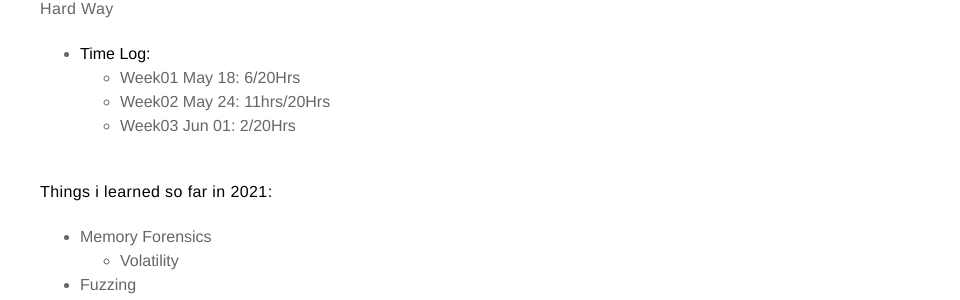
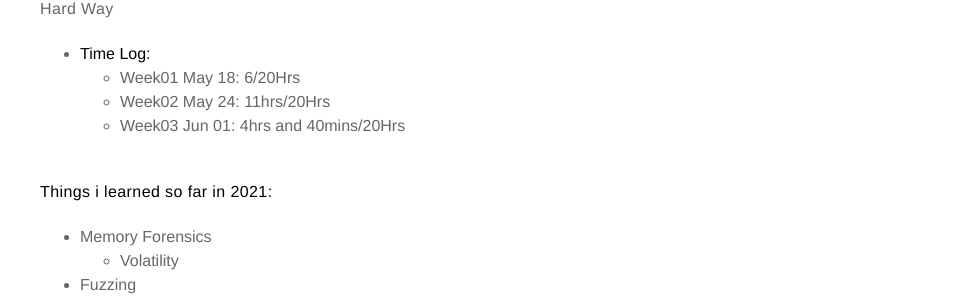
Before and after one commit to MaskedFox/maskedfox.github.io, a Jekyll site: the page built from _posts/2021-05-18-LearningTime2021.md, in a window 1280 px wide. Shown: the part 940-1240 px from the top of the page, without its empty margins (320-1280 px from the left). Built offline with Jekyll 4.4.1, drawn with Linux system fonts in a browser that asks for light colours; comment, search, counter and statistics services are not loaded.

Commit message:
added my time for today

```diff
--- a/_posts/2021-05-18-LearningTime2021.md
+++ b/_posts/2021-05-18-LearningTime2021.md
@@ -32,7 +32,7 @@ To finish all exercises until ex31, ex41, ex45, ex48, ex52 from Learn C the Hard
 - **Time Log:**
   - Week01 May 18: 6/20Hrs
   - Week02 May 24: 11hrs/20Hrs
-  - Week03 Jun 01: 2/20Hrs
+  - Week03 Jun 01: 4hrs and 40mins/20Hrs
   &nbsp;
 
 **Things i learned so far in 2021:**
```
